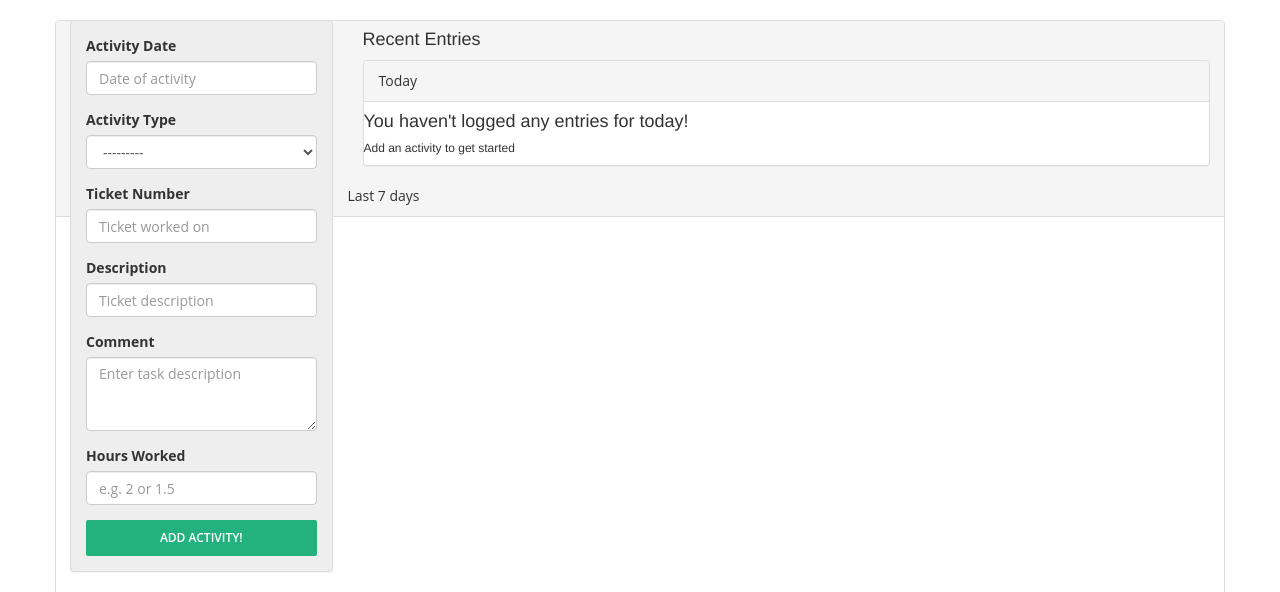
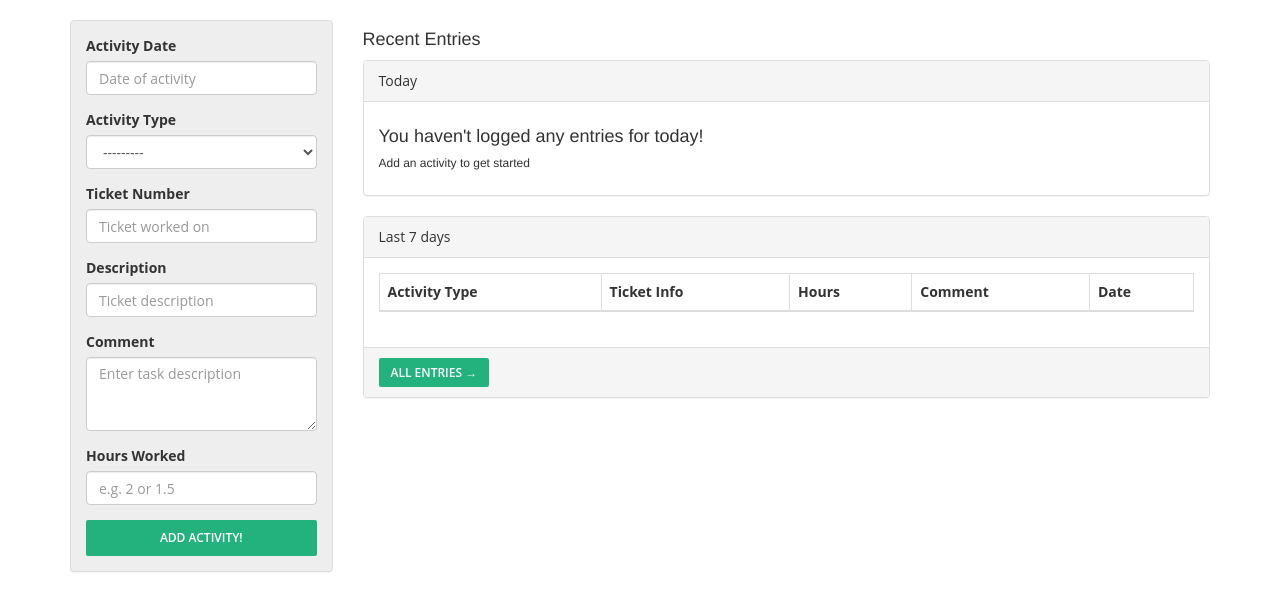
Before and after one commit to hugo506/TimeLogger, a Django app: page / in a window 1280 px wide. Shown: the part 62-654 px from the top of the page. Run offline with Django 3.2, Linux system fonts and the light colour scheme; a user stored in the database is signed in; data comes from the database, SQL or seed files in the repository; lists and menus that the app fills with data are empty; some libraries are stand-ins or nearby versions.

Commit message:
Fixed no activities CSS bug

```diff
--- a/templates/activities/dashboard.html
+++ b/templates/activities/dashboard.html
@@ -74,8 +74,8 @@
 
       <div class="panel panel-default">
           <div id="today_activities_table" class="panel-heading"> Today </div>
+              <div class="panel-body">
               {% if results.today %}
-              <div class="panel-body">
                   <table class="table table-striped table-bordered">
                       <thead>
                           <tr>
```
